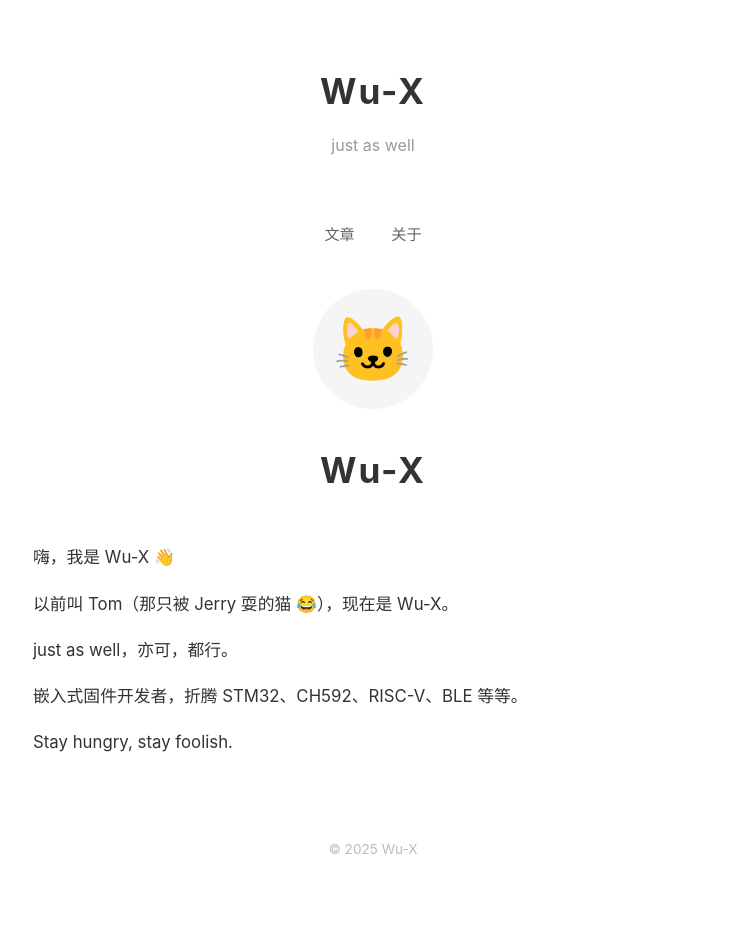
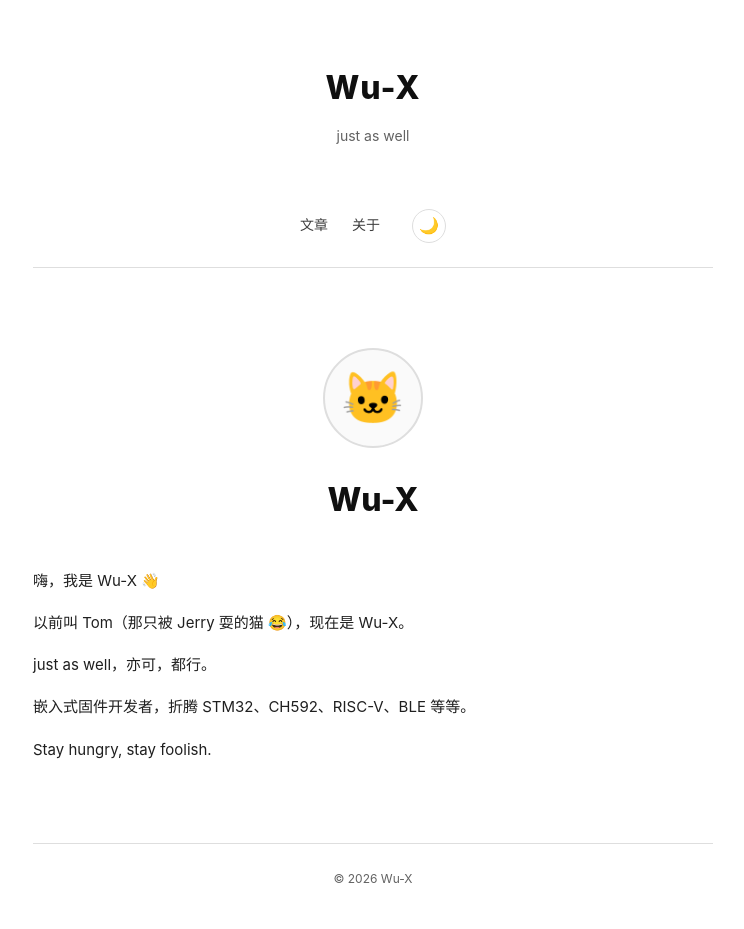
Before and after one commit to WuJaw/WuJaw.github.io, a Jekyll site: the page built from about.html, in a window 1280 px wide. Shown: the whole page, without its empty margins (267-1011 px from the left). Built offline with Jekyll 4.4.1, drawn with Linux system fonts in a browser that asks for light colours.

Commit message:
升级博客外观：暗色模式 + lsy22 风格配色 + 字体层级系统

```diff
--- a/_layouts/default.html
+++ b/_layouts/default.html
@@ -5,208 +5,426 @@
 <meta name="viewport" content="width=device-width, initial-scale=1.0">
 <title>{% if page.title %}{{ page.title }} | Wu-X{% else %}Wu-X{% endif %}</title>
 <style>
+  /* ========== 设计令牌 ========== */
+  :root {
+    /* 亮色模式 — 参照 lsy22 黑白灰极简 */
+    --bg:       #ffffff;
+    --ink:      #101010;
+    --body:     #1f1f1f;
+    --muted:    #3f3f3f;
+    --quiet:    #626262;
+    --line:     #dedede;
+    --soft:     #fafafa;
+    --accent:   #101010;
+    --code-bg:  #f4f4f5;
+
+    /* 字体层级 — 参照 lsy22 */
+    --fs-micro:   0.625rem;   /* 10px */
+    --fs-caption: 0.6875rem;  /* 11px */
+    --fs-meta:    0.75rem;    /* 12px */
+    --fs-small:   0.8125rem;  /* 13px */
+    --fs-ui:      0.875rem;   /* 14px */
+    --fs-body:    0.9375rem;  /* 15px */
+    --fs-h3:      1.0625rem;  /* 17px */
+    --fs-h2:      1.25rem;    /* 20px */
+    --fs-h1:      1.5rem;     /* 24px */
+    --fs-title:   2rem;       /* 32px */
+
+    /* 间距 */
+    --space-xs:  4px;
+    --space-sm:  8px;
+    --space-md:  16px;
+    --space-lg:  24px;
+    --space-xl:  40px;
+    --space-2xl: 60px;
+    --space-3xl: 80px;
+
+    /* 圆角 */
+    --radius: 6px;
+  }
+
+  /* 暗色模式 */
+  [data-theme="dark"] {
+    --bg:       #111315;
+    --ink:      #e6e6e6;
+    --body:     #c9cdd1;
+    --muted:    #8b949e;
+    --quiet:    #6e7681;
+    --line:     #30363d;
+    --soft:     #15181c;
+    --accent:   #e6e6e6;
+    --code-bg:  #1c1f24;
+  }
+
+  /* ========== 全局基础 ========== */
   * { margin: 0; padding: 0; box-sizing: border-box; }
+
+  html {
+    -webkit-font-smoothing: antialiased;
+    -moz-osx-font-smoothing: grayscale;
+  }
+
   body {
-    font-family: -apple-system, "PingFang SC", "Microsoft YaHei", sans-serif;
-    background: #fff;
-    color: #333;
-    line-height: 1.8;
+    font-family: -apple-system, "PingFang SC", "Microsoft YaHei", "Noto Sans SC", sans-serif;
+    background: var(--bg);
+    color: var(--body);
+    font-size: var(--fs-body);
+    line-height: 1.75;
     max-width: 720px;
     margin: 0 auto;
-    padding: 60px 20px;
+    padding: 60px 20px 40px;
+    transition: background 0.3s, color 0.3s;
   }
-  header {
+
+  /* ========== 页头 ========== */
+  .site-header {
     text-align: center;
-    margin-bottom: 60px;
+    margin-bottom: var(--space-2xl);
   }
-  header h1 {
-    font-size: 2.2rem;
-    font-weight: 700;
-    letter-spacing: 2px;
+
+  .site-header .logo {
+    font-size: var(--fs-title);
+    font-weight: 800;
+    color: var(--ink);
+    text-decoration: none;
+    letter-spacing: 1px;
   }
-  header .tagline {
-    color: #999;
+
+  .site-header .logo:hover {
+    opacity: 0.75;
+  }
+
+  .site-header .tagline {
+    color: var(--quiet);
+    font-size: var(--fs-ui);
+    margin-top: var(--space-sm);
+    font-weight: 400;
+  }
+
+  /* ========== 导航栏 ========== */
+  .site-nav {
+    display: flex;
+    align-items: center;
+    justify-content: center;
+    gap: var(--space-lg);
+    margin-bottom: var(--space-3xl);
+    padding-bottom: var(--space-lg);
+    border-bottom: 1px solid var(--line);
+  }
+
+  .site-nav a {
+    color: var(--muted);
+    text-decoration: none;
+    font-size: var(--fs-ui);
+    font-weight: 500;
+    transition: color 0.15s;
+  }
+
+  .site-nav a:hover,
+  .site-nav a.active {
+    color: var(--ink);
+  }
+
+  /* 主题切换按钮 */
+  .theme-toggle {
+    background: none;
+    border: 1px solid var(--line);
+    color: var(--muted);
+    cursor: pointer;
+    width: 34px;
+    height: 34px;
+    border-radius: 50%;
+    display: inline-flex;
+    align-items: center;
+    justify-content: center;
     font-size: 1rem;
-    margin-top: 8px;
+    transition: all 0.2s;
+    flex-shrink: 0;
+    margin-left: var(--space-sm);
   }
-  nav {
-    margin-bottom: 40px;
-    text-align: center;
+
+  .theme-toggle:hover {
+    border-color: var(--quiet);
+    color: var(--ink);
+    background: var(--soft);
   }
-  nav a {
-    color: #666;
-    text-decoration: none;
-    margin: 0 16px;
-    font-size: 0.95rem;
-  }
-  nav a:hover {
-    color: #000;
-    text-decoration: underline;
-  }
-  /* 首页文章列表 */
+
+  /* ========== 首页文章列表 ========== */
   .post-list {
     list-style: none;
   }
+
   .post-item {
-    padding: 20px 0;
-    border-bottom: 1px solid #eee;
+    padding: var(--space-md) 0;
+    border-bottom: 1px solid var(--line);
   }
+
   .post-item:last-child {
     border-bottom: none;
   }
+
   .post-item a {
-    font-size: 1.15rem;
+    font-size: var(--fs-body);
     font-weight: 600;
-    color: #333;
+    color: var(--ink);
     text-decoration: none;
+    transition: opacity 0.15s;
   }
+
   .post-item a:hover {
-    color: #000;
-    text-decoration: underline;
+    opacity: 0.7;
   }
+
   .post-item .date {
     display: block;
-    color: #999;
-    font-size: 0.85rem;
-    margin-top: 4px;
+    color: var(--quiet);
+    font-size: var(--fs-meta);
+    margin-top: 2px;
   }
-  /* 文章正文 */
+
+  /* ========== 文章详情页 ========== */
+  .post-header {
+    margin-bottom: var(--space-xl);
+    padding-bottom: var(--space-lg);
+    border-bottom: 1px solid var(--line);
+  }
+
+  .post-header h1 {
+    font-size: var(--fs-title);
+    font-weight: 800;
+    color: var(--ink);
+    line-height: 1.3;
+    margin-bottom: var(--space-sm);
+  }
+
+  .post-header .post-meta {
+    color: var(--quiet);
+    font-size: var(--fs-small);
+  }
+
+  /* ========== 文章正文 ========== */
   .post-content {
-    font-size: 1.05rem;
+    font-size: var(--fs-body);
   }
+
   .post-content h1,
   .post-content h2,
-  .post-content h3 {
-    margin-top: 2rem;
-    margin-bottom: 0.8rem;
+  .post-content h3,
+  .post-content h4 {
     font-weight: 700;
-    color: #111;
+    color: var(--ink);
+    line-height: 1.4;
   }
-  .post-content h1 { font-size: 1.7rem; }
-  .post-content h2 { font-size: 1.35rem; }
-  .post-content h3 { font-size: 1.15rem; }
+
+  .post-content h1 { font-size: var(--fs-h1); margin: 2rem 0 0.75rem; }
+  .post-content h2 { font-size: var(--fs-h2); margin: 1.75rem 0 0.6rem; }
+  .post-content h3 { font-size: var(--fs-h3); margin: 1.5rem 0 0.5rem; }
+  .post-content h4 { font-size: var(--fs-body); margin: 1.25rem 0 0.5rem; }
+
   .post-content p {
     margin-bottom: 1rem;
   }
+
   .post-content ul,
   .post-content ol {
     margin: 0.5rem 0 1rem 1.5rem;
   }
+
   .post-content li {
-    margin-bottom: 0.3rem;
+    margin-bottom: 0.25rem;
   }
+
+  .post-content li::marker {
+    color: var(--quiet);
+  }
+
   .post-content code {
-    background: #f5f5f5;
+    background: var(--code-bg);
     padding: 2px 6px;
-    border-radius: 3px;
-    font-size: 0.9em;
-    font-family: "SFMono-Regular", Consolas, "Liberation Mono", Menlo, monospace;
+    border-radius: 4px;
+    font-size: 0.88em;
+    font-family: "SFMono-Regular", "Cascadia Code", Consolas, "Liberation Mono", Menlo, monospace;
+    color: var(--body);
   }
+
   .post-content pre {
-    background: #f5f5f5;
-    padding: 16px;
-    border-radius: 6px;
+    background: var(--code-bg);
+    padding: var(--space-md);
+    border-radius: var(--radius);
     overflow-x: auto;
     margin: 1rem 0;
+    border: 1px solid var(--line);
   }
+
   .post-content pre code {
     background: none;
     padding: 0;
-    font-size: 0.88rem;
+    font-size: var(--fs-small);
+    border: none;
   }
+
   .post-content blockquote {
-    border-left: 3px solid #ddd;
+    border-left: 3px solid var(--line);
     padding-left: 1rem;
-    color: #777;
+    color: var(--muted);
+    margin: 1rem 0;
+    font-style: italic;
+  }
+
+  .post-content img {
+    max-width: 100%;
+    border-radius: var(--radius);
     margin: 1rem 0;
   }
-  .post-content img {
-    max-width: 100%;
-    border-radius: 4px;
-    margin: 1rem 0;
-  }
+
   .post-content hr {
     border: none;
-    border-top: 1px solid #eee;
+    border-top: 1px solid var(--line);
     margin: 2rem 0;
   }
+
   .post-content a {
-    color: #333;
+    color: var(--ink);
     text-decoration: underline;
+    text-underline-offset: 2px;
   }
+
+  .post-content a:hover {
+    opacity: 0.7;
+  }
+
   .post-content table {
     width: 100%;
     border-collapse: collapse;
     margin: 1rem 0;
-    font-size: 0.95rem;
+    font-size: var(--fs-small);
   }
+
   .post-content th,
   .post-content td {
-    border: 1px solid #eee;
-    padding: 8px 12px;
+    border: 1px solid var(--line);
+    padding: var(--space-sm) var(--space-md);
     text-align: left;
   }
+
   .post-content th {
-    background: #f9f9f9;
+    background: var(--soft);
     font-weight: 600;
+    color: var(--ink);
   }
-  /* 关于页 */
-  .avatar {
-    width: 120px;
-    height: 120px;
+
+  /* ========== 关于页 ========== */
+  .about-avatar {
+    width: 100px;
+    height: 100px;
     border-radius: 50%;
-    background: #f5f5f5;
+    background: var(--soft);
     display: flex;
     align-items: center;
     justify-content: center;
-    font-size: 4rem;
-    margin: 0 auto 30px;
+    font-size: 3.2rem;
+    margin: 0 auto var(--space-lg);
+    border: 2px solid var(--line);
   }
+
+  .about-name {
+    font-size: var(--fs-title);
+    font-weight: 800;
+    color: var(--ink);
+    text-align: center;
+    margin-bottom: var(--space-xl);
+  }
+
   .content {
-    font-size: 1.05rem;
+    font-size: var(--fs-body);
   }
+
   .content p {
-    margin-bottom: 16px;
+    margin-bottom: var(--space-md);
   }
-  /* 文章标题区 */
-  .post-header {
-    margin-bottom: 40px;
-    padding-bottom: 20px;
-    border-bottom: 1px solid #eee;
+
+  /* ========== 页脚 ========== */
+  .site-footer {
+    margin-top: var(--space-3xl);
+    padding-top: var(--space-lg);
+    border-top: 1px solid var(--line);
+    text-align: center;
+    color: var(--quiet);
+    font-size: var(--fs-meta);
   }
-  .post-header h1 {
-    font-size: 1.8rem;
-    font-weight: 700;
-    color: #111;
-    margin-bottom: 8px;
-  }
-  .post-header .post-meta {
-    color: #999;
-    font-size: 0.88rem;
-  }
-  footer {
-    margin-top: 80px;
-    text-align: center;
-    color: #bbb;
-    font-size: 0.85rem;
+
+  /* ========== 响应式 ========== */
+  @media (max-width: 600px) {
+    body {
+      padding: 40px 16px 30px;
+    }
+
+    .post-header h1 {
+      font-size: 1.5rem;
+    }
+
+    .site-nav {
+      gap: var(--space-md);
+    }
   }
 </style>
 </head>
 <body>
-<header>
-  <h1><a href="{{ site.baseurl }}/" style="text-decoration:none;color:inherit;">Wu-X</a></h1>
+
+<header class="site-header">
+  <a href="{{ site.baseurl }}/" class="logo">Wu-X</a>
   <p class="tagline">just as well</p>
 </header>
 
-<nav>
-  <a href="{{ site.baseurl }}/">文章</a>
-  <a href="{{ site.baseurl }}/about.html">关于</a>
+<nav class="site-nav">
+  <a href="{{ site.baseurl }}/" {% if page.url == "/" or page.layout == "post" %}class="active"{% endif %}>文章</a>
+  <a href="{{ site.baseurl }}/about.html" {% if page.url == "/about.html" %}class="active"{% endif %}>关于</a>
+  <button class="theme-toggle" id="theme-toggle" aria-label="切换主题" title="切换亮色 / 暗色模式">🌙</button>
 </nav>
 
 {{ content }}
 
-<footer>
-  &copy; 2025 Wu-X
+<footer class="site-footer">
+  &copy; {{ site.time | date: "%Y" }} Wu-X
 </footer>
+
+<script>
+(function() {
+  var toggle = document.getElementById('theme-toggle');
+  var html = document.documentElement;
+
+  // 读取保存的主题，否则跟随系统
+  var saved = localStorage.getItem('theme');
+  if (saved) {
+    html.setAttribute('data-theme', saved);
+  } else if (window.matchMedia('(prefers-color-scheme: dark)').matches) {
+    html.setAttribute('data-theme', 'dark');
+  }
+
+  // 更新按钮图标
+  function updateIcon() {
+    toggle.textContent = html.getAttribute('data-theme') === 'dark' ? '☀️' : '🌙';
+  }
+  updateIcon();
+
+  // 点击切换
+  toggle.addEventListener('click', function() {
+    var current = html.getAttribute('data-theme');
+    var next = current === 'dark' ? 'light' : 'dark';
+    html.setAttribute('data-theme', next);
+    localStorage.setItem('theme', next);
+    updateIcon();
+  });
+
+  // 监听系统主题变化（仅在用户未手动设置时）
+  window.matchMedia('(prefers-color-scheme: dark)').addEventListener('change', function(e) {
+    if (!localStorage.getItem('theme')) {
+      html.setAttribute('data-theme', e.matches ? 'dark' : 'light');
+      updateIcon();
+    }
+  });
+})();
+</script>
+
 </body>
 </html>
--- a/about.html
+++ b/about.html
@@ -2,10 +2,8 @@
 layout: default
 title: 关于
 ---
-<div class="avatar">🐱</div>
-<header style="text-align:center;margin-bottom:40px;">
-  <h1 style="font-size:2.2rem;font-weight:700;letter-spacing:2px;">Wu-X</h1>
-</header>
+<div class="about-avatar">🐱</div>
+<div class="about-name">Wu-X</div>
 
 <div class="content">
   <p>嗨，我是 Wu-X 👋</p>
```
